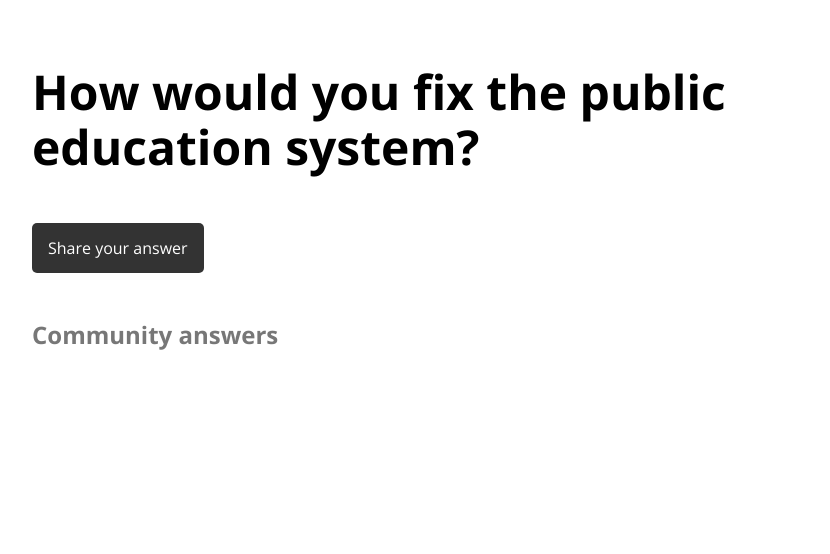
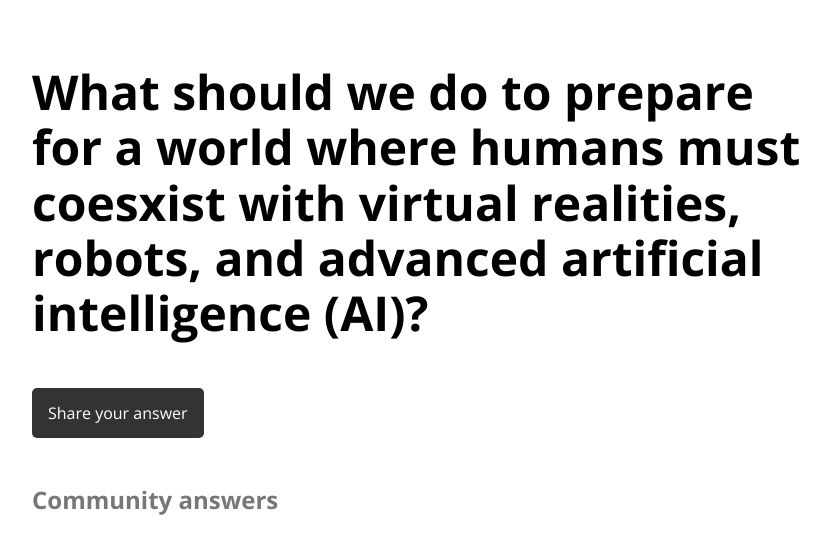
Before and after one commit to brianhaferkamp/big-question, a plain HTML site: page index.html in a window 1280 px wide. Shown: the whole page, without its empty margins (208-1038 px from the left). Drawn offline with nearby package versions, Linux system fonts and the light colour scheme; no server answers.

Commit message:
Update index.html

```diff
--- a/index.html
+++ b/index.html
@@ -51,7 +51,7 @@
 <main>
   <!-- Question-->
   <header><small class="current-date-container"></small>
-    <h1 class="question">How would you fix the public education system?</h1>
+    <h1 class="question">What should we do to prepare for a world where humans must coesxist with virtual realities, robots, and advanced artificial intelligence (AI)?</h1>
   </header>
   <!-- Answer Toggle-->
   <section class="answer-toggle">
```
